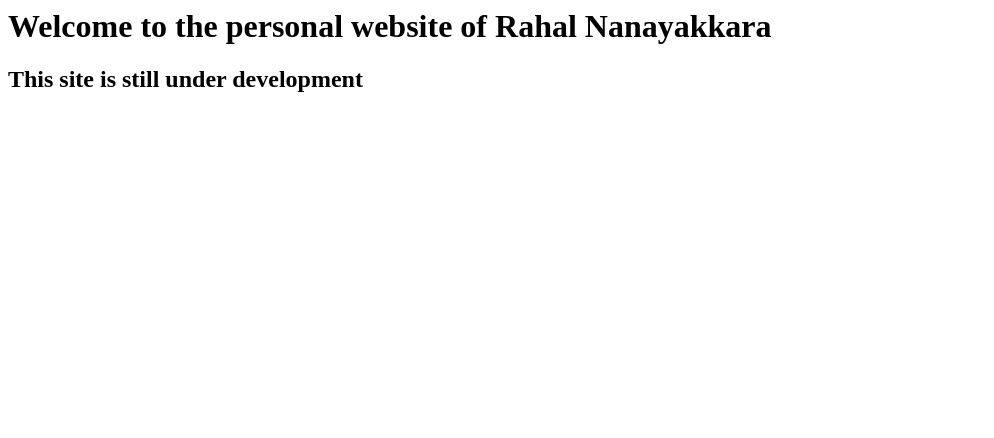
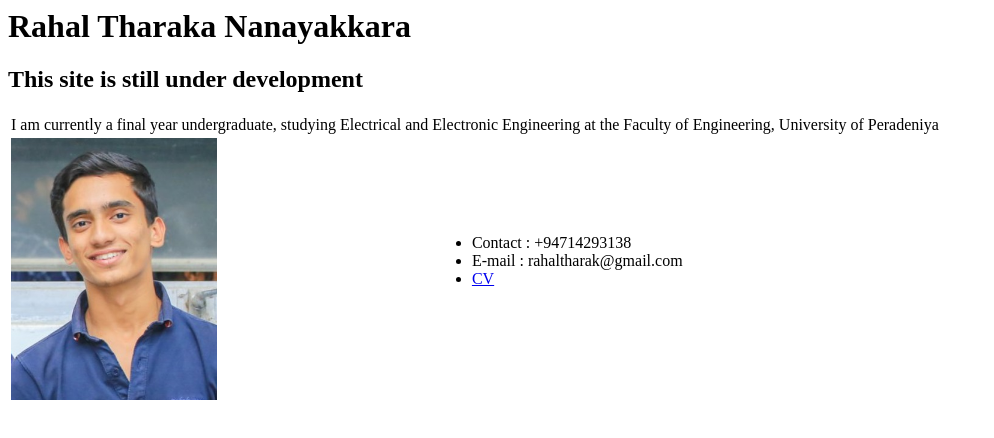
Before and after one commit to rahalnanayakkara/rahalnanayakkara.github.io, a plain HTML site: page index.html in a window 1280 px wide. Shown: the whole page, without its empty margins (0-994 px from the left). Drawn offline with Linux system fonts and the light colour scheme.

Commit message:
added basic info

```diff
--- a/index.html
+++ b/index.html
@@ -6,9 +6,32 @@
 
 <body>
 
-<h1> Welcome to the personal website of Rahal Nanayakkara </h1>
+<h1> Rahal Tharaka Nanayakkara </h1>
 
 <h2> This site is still under development </h2>
+
+<table>
+    <tr>
+        <td colspan="2">
+            <p>
+                I am currently a final year undergraduate, studying Electrical and Electronic Engineering at the Faculty of Engineering, University of Peradeniya
+            </p>
+        </td>
+        <td></td>
+    </tr>
+    <tr>
+        <td>
+            <img src="Rahal.jpg" alt="My Photo" width="206" height="262">
+        </td>
+        <td>
+            <ul>
+                <li>Contact : +94714293138</li>
+                <li>E-mail : rahaltharak@gmail.com</li>
+                <li><a href="cv.pdf">CV</a></li>
+            </ul>
+        </td>
+    </tr>
+</table>
 
 </body>
 
```
Also changed, not shown: Rahal.jpg (added), 1 other file.
